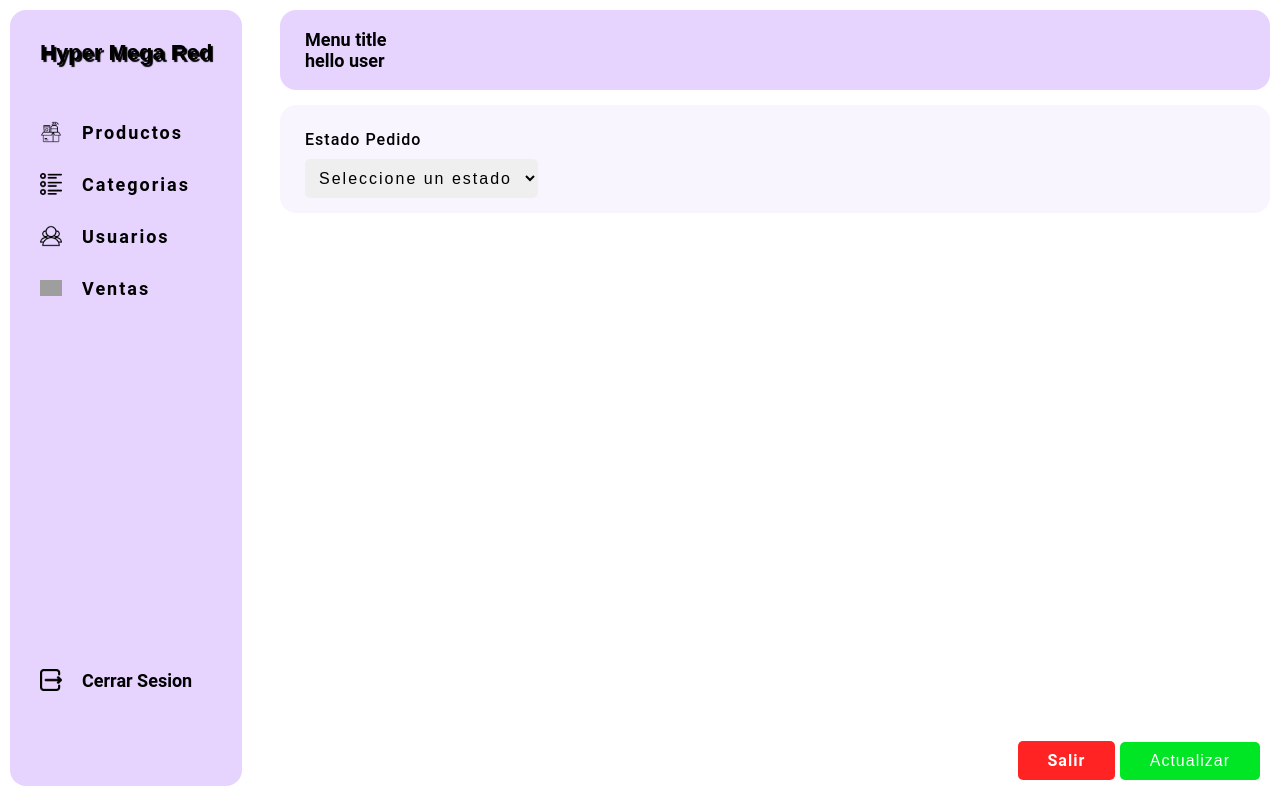
After one commit to rich-333/proyecto-tienda-electronica, an ASP.NET Core app: template tienda_electronica/Views/Ventas/Editar.cshtml in a window 1280 px wide. The commit adds this page. Run offline with ASP.NET Core 8, Linux system fonts and the light colour scheme; the template is opened without the code that fills it, so the values that code supplies are empty; some web fonts are replaced; grey boxes are pictures that could not be loaded.

Commit message:
Se agregaron los metodos Editar y obtener por id. Ademas se agregaron estilos y elementos para editar el estado de la venta
Esto nos ayudo a modificar el estado de una venta especifica conectando nuestro programa con la base de datoss.

```diff
--- a/tienda_electronica/Program.cs
+++ b/tienda_electronica/Program.cs
@@ -24,7 +24,7 @@ app.UseAuthorization();
 
 app.MapControllerRoute(
     name: "default",
-    pattern: "{controller=Usuarios}/{action=Gestion}/{id?}");
+    pattern: "{controller=Ventas}/{action=Gestion}/{id?}");
 
 app.Run();
 
--- a/tienda_electronica/Views/Usuarios/Agregar.cshtml
+++ b/tienda_electronica/Views/Usuarios/Agregar.cshtml
@@ -9,7 +9,7 @@
 <link href="~/css/agregarUsuario.css" rel="stylesheet" />
 }
 
-<form asp-action="Guardar" asp-controller"Usuarios" method="post" enctype="multipart/form-data">
+<form asp-action="Guardar" asp-controller="Usuarios" method="post" enctype="multipart/form-data">
     <input type="hidden" asp-for="idUsuario"/>
     @if (TempData["Error"] != null)
     {
--- a/tienda_electronica/Views/Ventas/Edit.cshtml
+++ /dev/null
@@ -1,2 +0,0 @@
-@{
-}
--- /dev/null
+++ b/tienda_electronica/Views/Ventas/Editar.cshtml
@@ -0,0 +1,28 @@
+@model tienda_electronica.Models.Ventas.Venta
+
+@{
+    ViewData["Title"] = "Editar Ventas";
+    Layout = "~/Views/Shared/_LayoutAdmin.cshtml";
+}
+
+@section Estilos {
+    <link href="~/css/editarVenta.css" rel="stylesheet" />
+}
+
+<form asp-action="Actualizar" asp-controller="Ventas" method="post" enctype="multipart/form-data">
+    <input type="hidden" asp-for="idPedido" />
+    <main class="form__venta">
+        <section class="form__info">
+            <div class="container__state">
+                <label class="lbl" for="estado">Estado Pedido</label>
+                <select asp-for="estado" asp-items="ViewBag.Estados" class="select__state" required>
+                    <option value="">Seleccione un estado</option>
+                </select>
+            </div>
+        </section>
+        <div class="container__actions">
+            <a href="@Url.Action("Gestion", "Ventas")" class="btn btn__exit">Salir</a>
+            <button type="submit" class="btn btn__save">Actualizar</button>
+        </div>
+    </main>
+</form>
--- /dev/null
+++ b/tienda_electronica/wwwroot/css/editarVenta.css
@@ -0,0 +1,69 @@
+.form__venta {
+    display: flex;
+    justify-content: space-between;
+    width: 100%;
+}
+
+.form__info {
+    display: flex;
+    flex-direction: column;
+    width: 100%;
+    padding: 15px 25px;
+    background-color: #f9f5ff;
+    border-radius: 1rem;
+}
+
+.container__state {
+    width: 250px;
+}
+
+.lbl {
+    font-size: 16px;
+    font-weight: 500;
+    padding: 10px 0;
+    display: block;
+    letter-spacing: 1px;
+}
+
+.select__state {
+    padding: 10px;
+    border-radius: 5px;
+    border: none;
+    font-size: 16px;
+    letter-spacing: 2px;
+}
+
+
+.container__actions {
+    position: fixed;
+    bottom: 20px;
+    right: 20px;
+}
+
+.btn {
+    padding: 10px 30px;
+    border-radius: 5px;
+    border: none;
+    font-size: 16px;
+    letter-spacing: 1px;
+    cursor: pointer;
+}
+
+.btn__exit {
+    background-color: #ff2323;
+    color: #fff;
+    text-decoration: none;
+}
+
+.btn__exit:hover {
+    background-color: #c80d0d;
+}
+
+.btn__save {
+    background-color: #00e624;
+    color: #fff;
+}
+
+.btn__save:hover {
+    background-color: #00b821;
+}
```
Also changed, not shown: tienda_electronica/Controllers/VentasController.cs (+50 -1 lines), tienda_electronica/Data/VentaData.cs (added, +111 -0 lines), tienda_electronica/Models/Ventas/Venta.cs (added, +15 -0 lines), tienda_electronica/Views/Ventas/Gestion.cshtml (+42 -15 lines), tienda_electronica/wwwroot/css/gestionVentas.css (+37 -0 lines), tienda_electronica/Views/Usuarios/Gestion.cshtml (indentation only).
